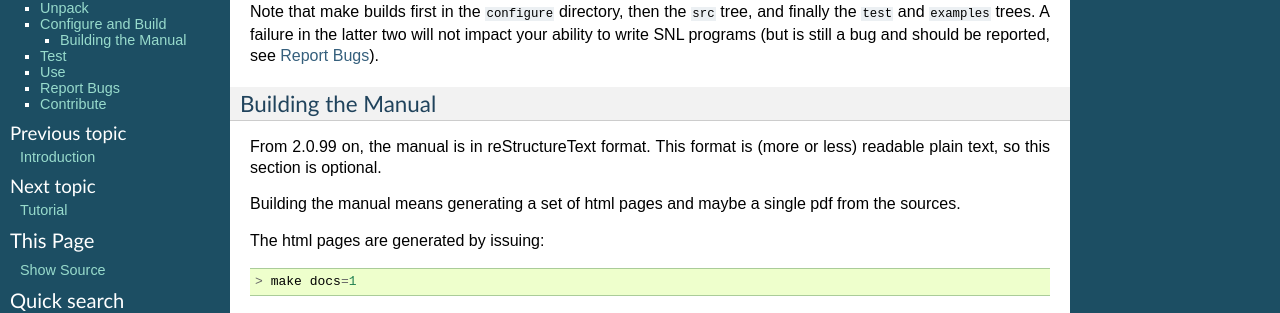
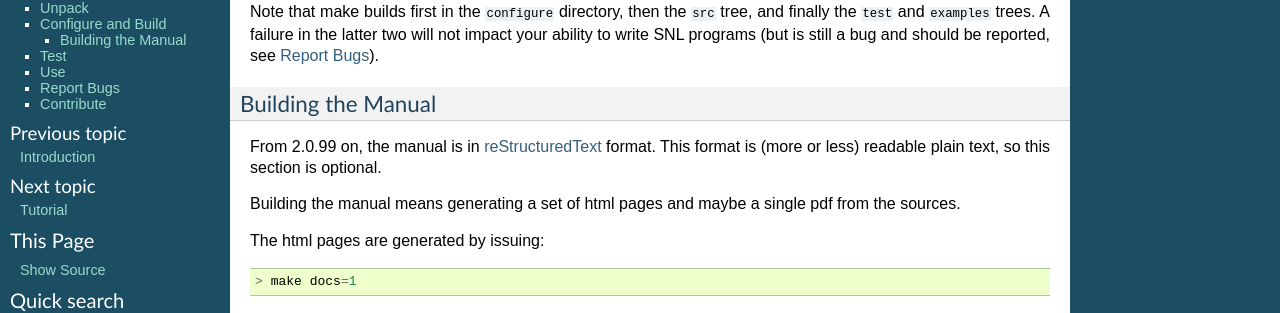
Before and after one commit to jeonghanlee/sequencer-2-2, a Sphinx documentation site: the page built from documentation/Installation.txt, in a window 1280 px wide and 900 px high, scrolled down 2451 px. Shown: the part 122-435 px from the top of the window. Built offline with Sphinx 7.4.7, drawn with Linux system fonts in a browser that asks for light colours.

Commit message:
docs: a few minor fixes

```diff
--- a/documentation/Installation.txt
+++ b/documentation/Installation.txt
@@ -200,8 +200,8 @@ should be reported, see `Report Bugs`_).
 Building the Manual
 ^^^^^^^^^^^^^^^^^^^
 
-From 2.0.99 on, the manual is in reStructureText format. This format
-is (more or less) readable plain text, so this section is optional.
+From 2.0.99 on, the manual is in `reStructuredText`_ format. This
+format is (more or less) readable plain text, so this section is optional.
 
 Building the manual means generating a set of html pages and maybe a
 single pdf from the sources.
@@ -223,6 +223,7 @@ This generates a pdf file named ``Manual.pdf`` and also puts it into the
 you need to have a working latex installation. On my system (kubuntu
 karmic) I also needed to install the package tetex-extra.
 
+.. _reStructuredText: http://docutils.sourceforge.net/rst.html
 .. _Python: http://www.python.org/
 .. _Sphinx: http://sphinx.pocoo.org/
 
--- a/documentation/Introduction.txt
+++ b/documentation/Introduction.txt
@@ -9,7 +9,7 @@ About
 Acknowledgements
 ----------------
 
-This software was originally developed by Andy Kozubal at Los Alamos
+The sequencer was originally developed by Andy Kozubal at Los Alamos
 National Laboratory (LANL). It was subsequently modified by William
 Lupton, formerly at  the W. M. Keck Observatory (Keck), with
 contributions by Greg White of the Stanford Linear Accelerator Center
--- a/documentation/conf.py
+++ b/documentation/conf.py
@@ -24,7 +24,7 @@ import sys, os
 # coming with Sphinx (named 'sphinx.ext.*') or your custom ones.
 extensions = ['sphinx.ext.todo']
 
-todo_include_todos = True
+todo_include_todos = False
 
 # Add any paths that contain templates here, relative to this directory.
 templates_path = ['templates']
--- a/documentation/index.txt
+++ b/documentation/index.txt
@@ -7,7 +7,7 @@ State Notation Language and Sequencer
 :Maintainer: Ben Franksen <benjamin.franksen@helmholtz-berlin.de>
 :Bug Reports: tech-talk@aps.anl.gov
 
-Welcome to the new home of the EPICS Sequencer.
+Welcome to the home page of the EPICS Sequencer project.
 
 This page contains the documentation, including instructions how to
 download, build, and install the software.
```
Also changed, not shown: documentation/templates/layout.html (+4 -4 lines).
